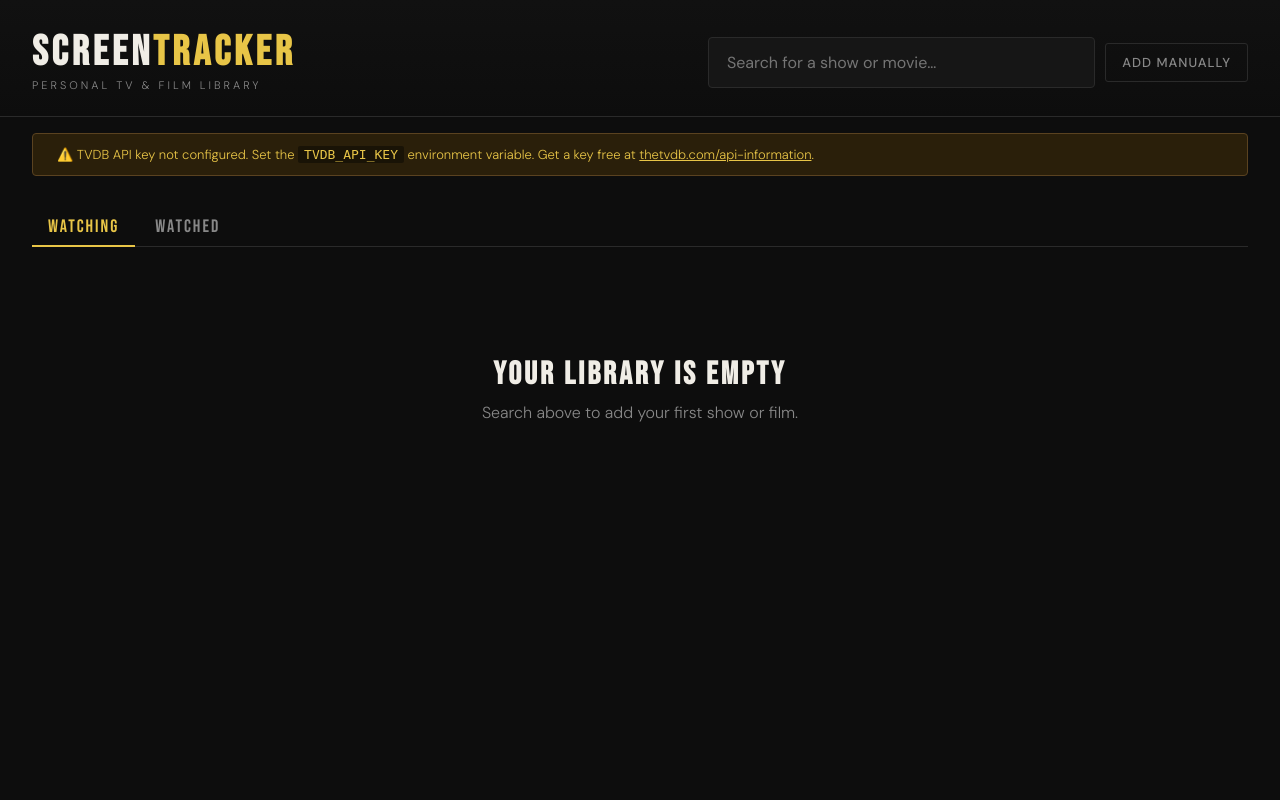
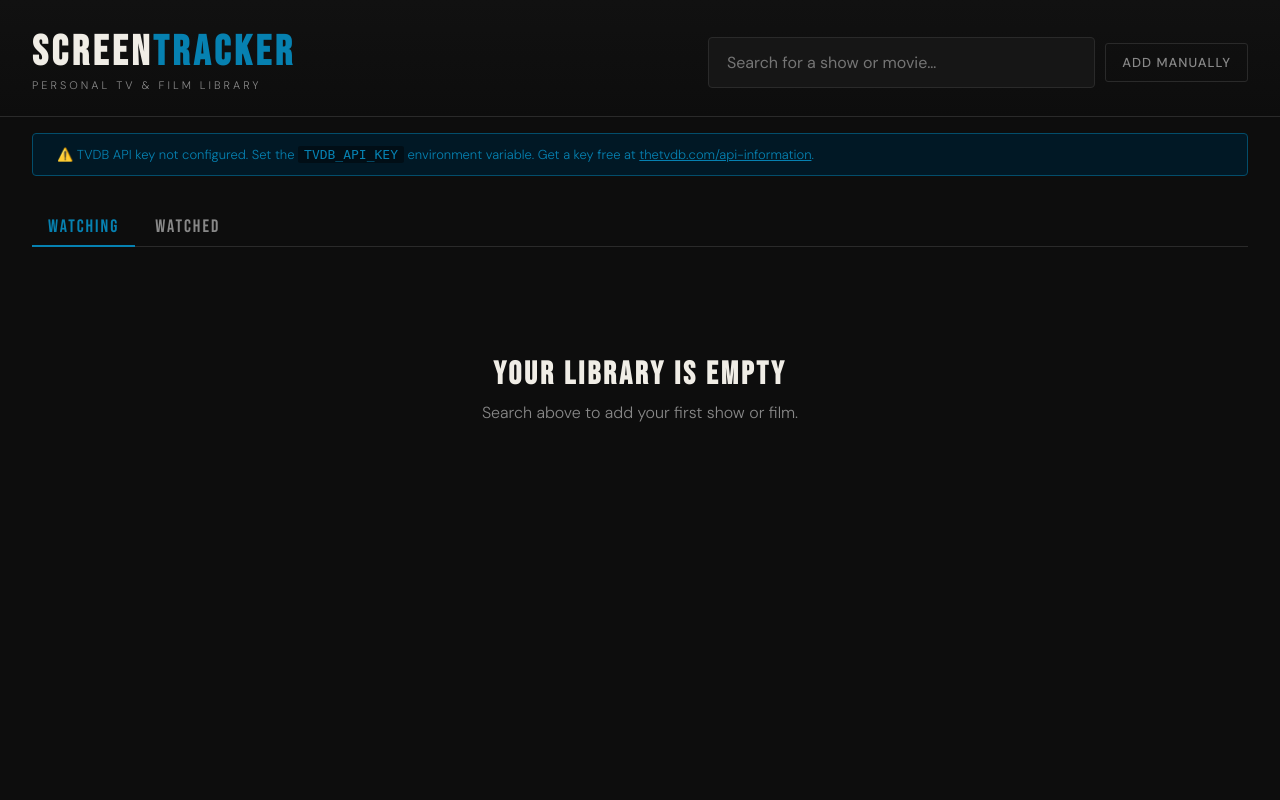
Before and after one commit to danstewart/screentracker, a Flask app: page / in a window 1280 px wide. Run offline with Flask 3, Linux system fonts and the light colour scheme; data that the repository does not hold is empty.

Commit message:
Update theme

```diff
--- a/static/style.css
+++ b/static/style.css
@@ -5,7 +5,7 @@
   --surface: #161616;
   --surface-2: #1f1f1f;
   --border: #2a2a2a;
-  --accent: #e8c547;
+  --accent: #0681B1;
   --accent-2: #e85747;
   --text: #f0ede6;
   --muted: #888;
@@ -153,7 +153,7 @@ a { color: var(--accent); text-decoration: none; }
   border-radius: 2px;
 }
 .search-result .info .badge.movie { background: rgba(232,87,71,0.2); color: var(--accent-2); }
-.search-result .info .badge.series { background: rgba(232,197,71,0.15); color: var(--accent); }
+.search-result .info .badge.series { background: rgba(6,129,177,0.15); color: var(--accent); }
 .search-result .info .badge.in-library-badge { background: rgba(255,255,255,0.06); color: var(--muted); }
 .search-result.in-library { cursor: default; opacity: 0.5; }
 .search-result.in-library:hover { background: transparent; }
@@ -182,9 +182,9 @@ a { color: var(--accent); text-decoration: none; }
 
 /* ---- Warning banner ---- */
 .warning-banner {
-  background: #2a1f0a;
-  border: 1px solid #5a4220;
-  color: #e8c547;
+  background: #011825;
+  border: 1px solid #034d6b;
+  color: var(--accent);
   padding: 12px 24px;
   margin: 16px 32px 0;
   border-radius: 4px;
@@ -537,7 +537,7 @@ main { padding: 32px; max-width: 1400px; margin: 0 auto; }
   color: #000;
   border-color: var(--accent);
 }
-.btn-primary:hover { background: #f0d460; }
+.btn-primary:hover { background: #2196c9; }
 .btn-secondary {
   background: transparent;
   color: var(--muted);
@@ -591,7 +591,7 @@ main { padding: 32px; max-width: 1400px; margin: 0 auto; }
 }
 .filter-chip.active {
   border-color: var(--accent);
-  background: rgba(232,197,71,0.1);
+  background: rgba(6,129,177,0.1);
   color: var(--accent);
 }
 .show-card.filtered-out,
@@ -690,7 +690,7 @@ main { padding: 32px; max-width: 1400px; margin: 0 auto; }
 .genre-chip:hover,
 .genre-chip:active {
   border-color: var(--accent);
-  background: rgba(232,197,71,0.1);
+  background: rgba(6,129,177,0.1);
 }
 
 /* ---- Responsive ---- */
```
Also changed, not shown: static/icon-180.png, static/manifest.json.
